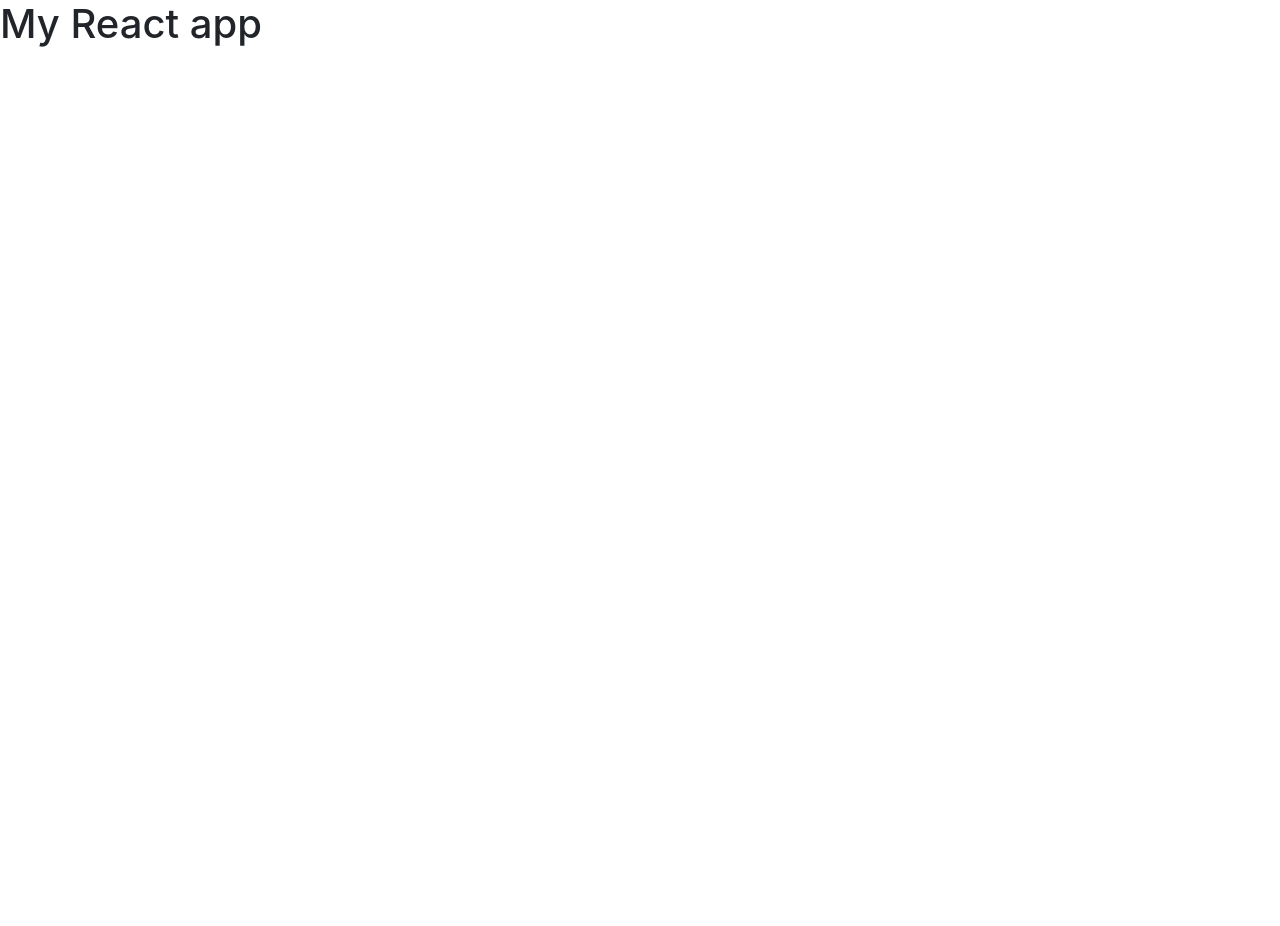
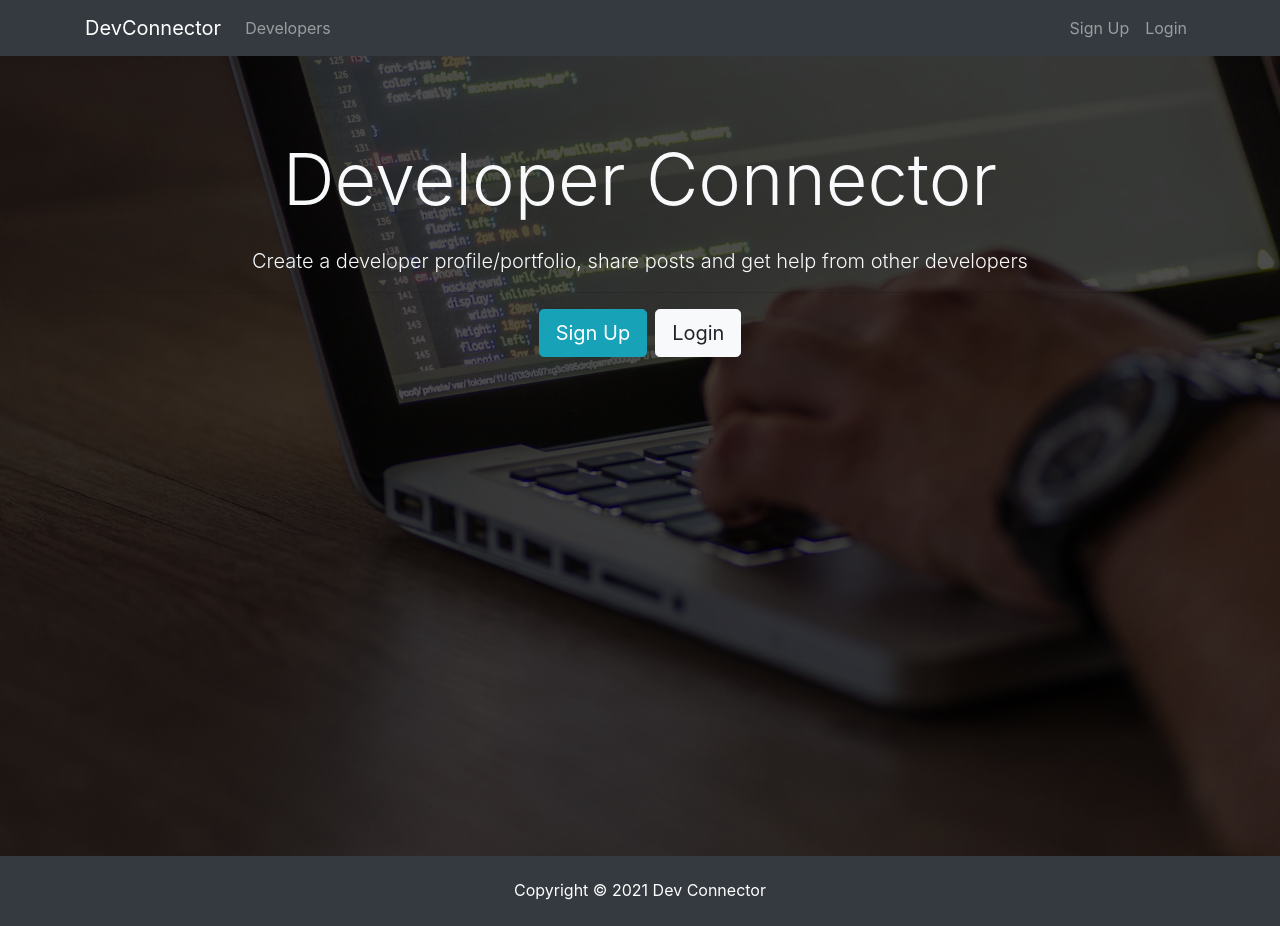
Before and after one commit to philmottin/devconnector, a React (Create React App) app in the folder client/: page / in a window 1280 px wide. Before the commit the page ends 800 px from the top, so only its background shows below. Built offline with nearby package versions, Linux system fonts and the light colour scheme.

Commit message:
Switch Bootstrap to version 4
Added React Footer, Landing and Navbar

```diff
--- a/client/public/index.html
+++ b/client/public/index.html
@@ -16,9 +16,9 @@
       crossorigin="anonymous"
     ></script>
     <link
-      href="https://cdn.jsdelivr.net/npm/bootstrap@5.0.0-beta1/dist/css/bootstrap.min.css"
       rel="stylesheet"
-      integrity="sha384-giJF6kkoqNQ00vy+HMDP7azOuL0xtbfIcaT9wjKHr8RbDVddVHyTfAAsrekwKmP1"
+      href="https://cdn.jsdelivr.net/npm/bootstrap@4.6.0/dist/css/bootstrap.min.css"
+      integrity="sha384-B0vP5xmATw1+K9KRQjQERJvTumQW0nPEzvF6L/Z6nronJ3oUOFUFpCjEUQouq2+l"
       crossorigin="anonymous"
     />
     <title>DevConnector: A social network for developers</title>
@@ -28,8 +28,13 @@
     <div id="root"></div>
 
     <script
-      src="https://cdn.jsdelivr.net/npm/bootstrap@5.0.0-beta1/dist/js/bootstrap.bundle.min.js"
-      integrity="sha384-ygbV9kiqUc6oa4msXn9868pTtWMgiQaeYH7/t7LECLbyPA2x65Kgf80OJFdroafW"
+      src="https://code.jquery.com/jquery-3.5.1.slim.min.js"
+      integrity="sha384-DfXdz2htPH0lsSSs5nCTpuj/zy4C+OGpamoFVy38MVBnE+IbbVYUew+OrCXaRkfj"
+      crossorigin="anonymous"
+    ></script>
+    <script
+      src="https://cdn.jsdelivr.net/npm/bootstrap@4.6.0/dist/js/bootstrap.bundle.min.js"
+      integrity="sha384-Piv4xVNRyMGpqkS2by6br4gNJ7DXjqk09RmUpJ8jgGtD7zP9yug3goQfGII0yAns"
       crossorigin="anonymous"
     ></script>
   </body>
--- a/client/src/App.js
+++ b/client/src/App.js
@@ -1,9 +1,14 @@
 import './App.css';
+import Navbar from './components/layout/Navbar';
+import Footer from './components/layout/Footer';
+import Landing from './components/layout/Landing';
 
 function App() {
   return (
     <div className='App'>
-      <h1>My React app</h1>
+      <Navbar />
+      <Landing />
+      <Footer />
     </div>
   );
 }
--- /dev/null
+++ b/client/src/components/layout/Footer.js
@@ -0,0 +1,9 @@
+import React from 'react';
+
+export default function Footer() {
+  return (
+    <footer class='bg-dark text-white mt-5 p-4 text-center'>
+      Copyright &copy; {new Date().getFullYear()} Dev Connector
+    </footer>
+  );
+}
--- /dev/null
+++ b/client/src/components/layout/Landing.js
@@ -0,0 +1,33 @@
+import React, { Component } from 'react';
+
+class Landing extends Component {
+  render() {
+    return (
+      <div className='landing'>
+        <div className='dark-overlay landing-inner text-light'>
+          <div className='container'>
+            <div className='row'>
+              <div className='col-md-12 text-center'>
+                <h1 className='display-3 mb-4'>Developer Connector</h1>
+                <p className='lead'>
+                  {' '}
+                  Create a developer profile/portfolio, share posts and get help
+                  from other developers
+                </p>
+                <hr />
+                <a href='register.html' className='btn btn-lg btn-info mr-2'>
+                  Sign Up
+                </a>
+                <a href='login.html' className='btn btn-lg btn-light'>
+                  Login
+                </a>
+              </div>
+            </div>
+          </div>
+        </div>
+      </div>
+    );
+  }
+}
+
+export default Landing;
--- /dev/null
+++ b/client/src/components/layout/Navbar.js
@@ -0,0 +1,49 @@
+import React, { Component } from 'react';
+
+class Navbar extends Component {
+  render() {
+    return (
+      <nav className='navbar navbar-expand-sm navbar-dark bg-dark mb-4'>
+        <div className='container'>
+          <a className='navbar-brand' href='landing.html'>
+            DevConnector
+          </a>
+          <button
+            className='navbar-toggler'
+            type='button'
+            data-toggle='collapse'
+            data-target='#mobile-nav'
+          >
+            <span className='navbar-toggler-icon'></span>
+          </button>
+
+          <div className='collapse navbar-collapse' id='mobile-nav'>
+            <ul className='navbar-nav mr-auto'>
+              <li className='nav-item'>
+                <a className='nav-link' href='profiles.html'>
+                  {' '}
+                  Developers
+                </a>
+              </li>
+            </ul>
+
+            <ul className='navbar-nav ml-auto'>
+              <li className='nav-item'>
+                <a className='nav-link' href='register.html'>
+                  Sign Up
+                </a>
+              </li>
+              <li className='nav-item'>
+                <a className='nav-link' href='login.html'>
+                  Login
+                </a>
+              </li>
+            </ul>
+          </div>
+        </div>
+      </nav>
+    );
+  }
+}
+
+export default Navbar;
```
